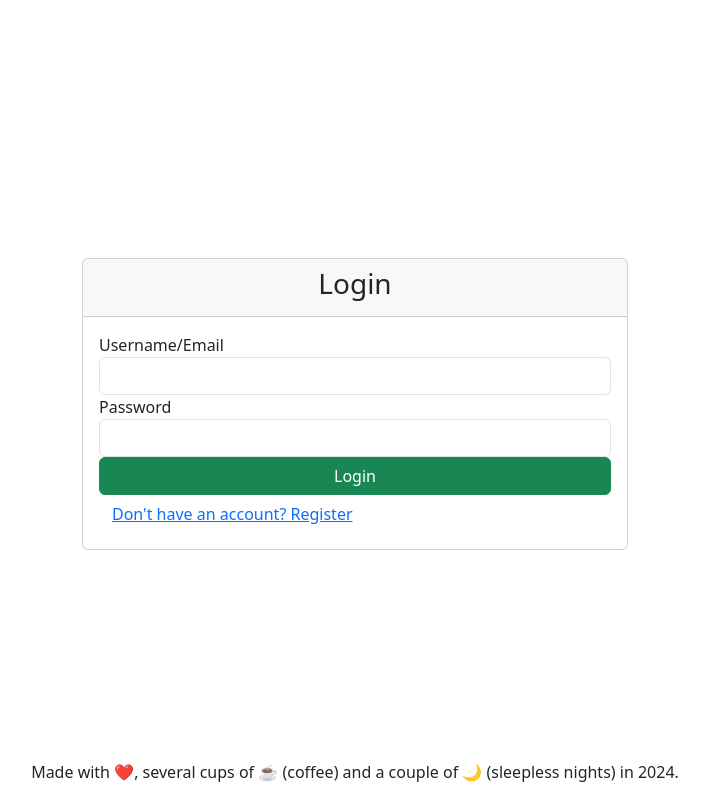
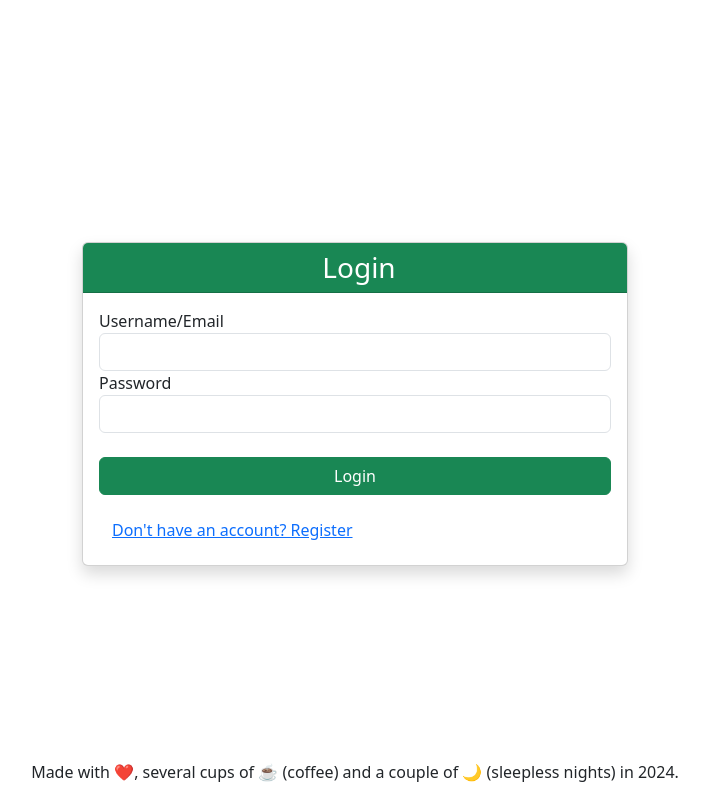
Before and after one commit to TheFoxKD/python-django-test-task, a Django app: page /users/login/ in a window 1280 px wide. Shown: the whole page, without its empty margins (285-994 px from the left). Run offline with Django 5.2, Linux system fonts and the light colour scheme; parts of the project's set-up code (start-up, migrations or seed data) failed here and were passed over; some libraries are stand-ins or nearby versions.

```diff
--- a/web/apps/users/templates/users/login.html
+++ b/web/apps/users/templates/users/login.html
@@ -6,26 +6,27 @@
     <div class="container">
         <div class="row justify-content-center">
             <div class="col-md-6">
-                <div class="card mt-5">
-                    <div class="card-header">
-                        <h3 class="text-center">Login</h3>
+                <div class="card mt-5 shadow">
+                    <div class="card-header bg-success text-white">
+                        <h3 class="mb-0 text-center"><i class="bi bi-person-fill me-2"></i>Login</h3>
                     </div>
                     <div class="card-body">
                         <form method="post">
                             {% csrf_token %}
                             <div class="form-group">
                                 <label for="{{ form.username_or_email.id_for_label }}">Username/Email</label>
+
                                 <input type="text" class="form-control" id="{{ form.username_or_email.id_for_label }}"
                                        name="{{ form.username_or_email.html_name }}" required
                                        autocomplete="username|email">
                             </div>
                             <div class="form-group">
                                 <label for="{{ form.password.id_for_label }}">{{ form.password.label }}</label>
-                                <input type="password" class="form-control password-input"
+                                <input type="password" class="form-control"
                                        id="{{ form.password.id_for_label }}"
                                        name="{{ form.password.html_name }}" required autocomplete="current-password">
                             </div>
-                            <button type="submit" class="btn btn-success w-100">Login</button>
+                            <button type="submit" class="btn btn-success w-100 mt-4 mb-3">Login</button>
                             <a href="{% url 'users:signup' %}" class="btn btn-link">Don't have an account? Register</a>
                         </form>
                     </div>
```
Also changed, not shown: web/apps/users/templates/users/register.html (+18 -2 lines).
